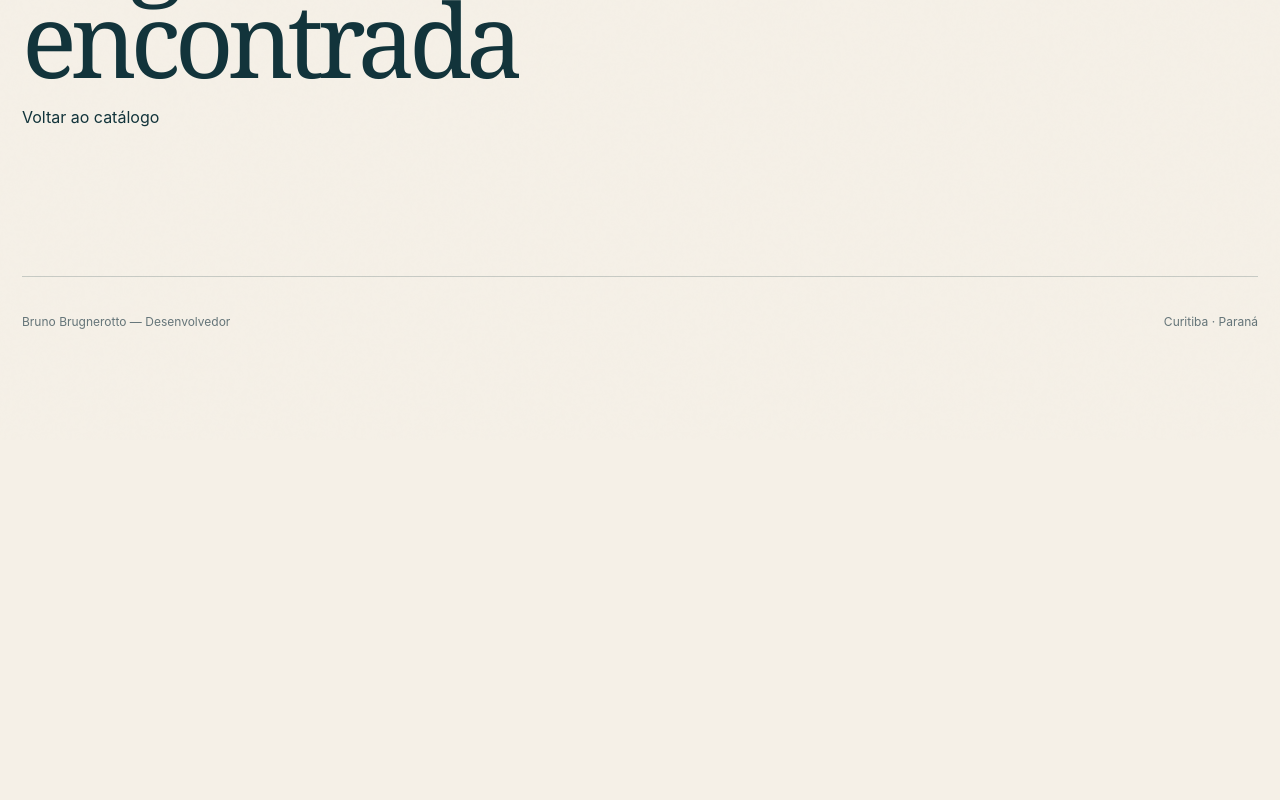
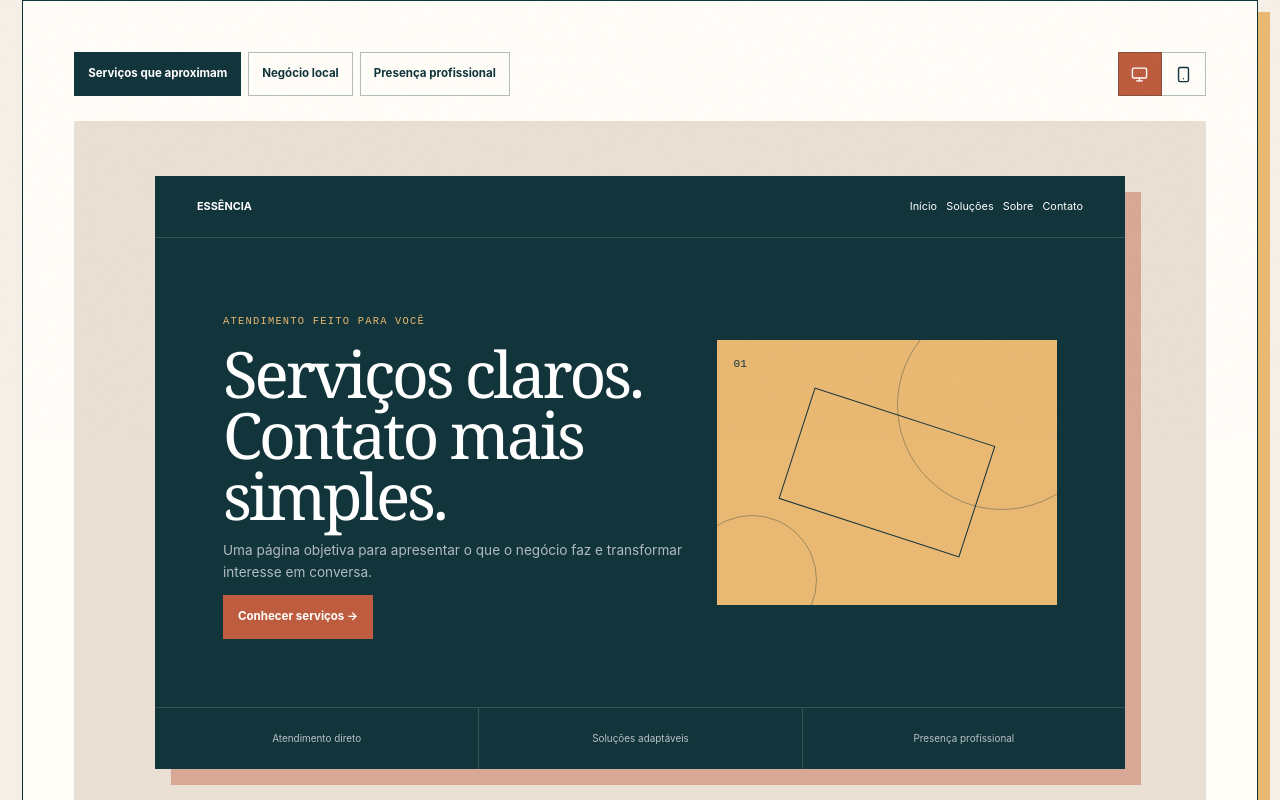
Before and after one commit to BrunoBrug/Catalogo, a React (Vite) app: page /demonstracoes/sites in a window 1280 px wide. Before the commit this address had no page. Shown: the part 360-1160 px from the top of the page. Before the commit the page ends 800 px from the top, so only its background shows below. Built offline with nearby package versions, Linux system fonts and the light colour scheme.

Commit message:
feat: add generic website gallery

```diff
--- a/src/App.tsx
+++ b/src/App.tsx
@@ -6,6 +6,7 @@ import { AgendaDemoPage } from '@/pages/AgendaDemoPage'
 import { WhatsAppDemoPage } from '@/pages/WhatsAppDemoPage'
 import { DashboardDemoPage } from '@/pages/DashboardDemoPage'
 import { ManagementDemoPage } from '@/pages/ManagementDemoPage'
+import { SitesDemoPage } from '@/pages/SitesDemoPage'
 
 export function App() {
   return (
@@ -16,6 +17,7 @@ export function App() {
         <Route path="demonstracoes/whatsapp" element={<WhatsAppDemoPage />} />
         <Route path="demonstracoes/dashboard" element={<DashboardDemoPage />} />
         <Route path="demonstracoes/gestao" element={<ManagementDemoPage />} />
+        <Route path="demonstracoes/sites" element={<SitesDemoPage />} />
         <Route path="*" element={<NotFoundPage />} />
       </Route>
     </Routes>
--- a/src/data/demoData.ts
+++ b/src/data/demoData.ts
@@ -90,3 +90,21 @@ export const serviceOrders: readonly ServiceOrder[] = [
   { id: 1042, customer: 'Carla', summary: 'Configuração do serviço', status: 'Em execução', value: 'R$ 1.240', history: ['Solicitação recebida', 'Orçamento aprovado', 'Execução iniciada'] },
   { id: 1041, customer: 'Lucas', summary: 'Entrega final', status: 'Pronta', value: 'R$ 960', history: ['Serviço concluído', 'Cliente avisado automaticamente'] },
 ]
+
+export type SiteConcept = 'services' | 'local' | 'professional'
+export type DeviceFrame = 'desktop' | 'mobile'
+
+export interface SiteConceptDefinition {
+  id: SiteConcept
+  tab: string
+  kicker: string
+  title: string
+  copy: string
+  action: string
+}
+
+export const siteConcepts: readonly SiteConceptDefinition[] = [
+  { id: 'services', tab: 'Serviços que aproximam', kicker: 'ATENDIMENTO FEITO PARA VOCÊ', title: 'Serviços claros. Contato mais simples.', copy: 'Uma página objetiva para apresentar o que o negócio faz e transformar interesse em conversa.', action: 'Conhecer serviços' },
+  { id: 'local', tab: 'Negócio local', kicker: 'PERTO DE QUEM IMPORTA', title: 'Um negócio local feito perto.', copy: 'Presença digital para ser encontrado, mostrar diferenciais e facilitar o primeiro contato.', action: 'Ver localização' },
+  { id: 'professional', tab: 'Presença profissional', kicker: 'EXPERIÊNCIA E CONFIANÇA', title: 'Clareza para apresentar seu trabalho.', copy: 'Conteúdo bem organizado para demonstrar experiência, soluções e próximos passos.', action: 'Solicitar contato' },
+]
--- /dev/null
+++ b/src/pages/SitesDemoPage.tsx
@@ -0,0 +1,43 @@
+import { useState } from 'react'
+import { Monitor, Smartphone } from 'lucide-react'
+import { DemoLayout } from '@/components/layout/DemoLayout'
+import { siteConcepts, type DeviceFrame, type SiteConcept } from '@/data/demoData'
+
+export function SitesDemoPage() {
+  const [conceptId, setConceptId] = useState<SiteConcept>('services')
+  const [device, setDevice] = useState<DeviceFrame>('desktop')
+  const concept = siteConcepts.find(({ id }) => id === conceptId)!
+
+  return (
+    <DemoLayout
+      eyebrow="Demo 05 · Presença digital"
+      title="Galeria de sites"
+      description="Três direções genéricas mostram como conteúdo, estilo e chamada podem assumir a personalidade de cada negócio."
+    >
+      <div className="site-gallery-toolbar">
+        <div className="site-gallery-tabs" role="tablist" aria-label="Conceitos de site">
+          {siteConcepts.map((item) => <button role="tab" aria-selected={item.id === conceptId} key={item.id} onClick={() => setConceptId(item.id)}>{item.tab}</button>)}
+        </div>
+        <div className="device-toggle">
+          <button className={device === 'desktop' ? 'is-active' : ''} type="button" aria-label="Visualizar em computador" onClick={() => setDevice('desktop')}><Monitor size={17} /></button>
+          <button className={device === 'mobile' ? 'is-active' : ''} type="button" aria-label="Visualizar em celular" onClick={() => setDevice('mobile')}><Smartphone size={17} /></button>
+        </div>
+      </div>
+      <div className="site-stage">
+        <article className={`site-frame is-${device} is-${concept.id}`} data-testid="site-frame" data-device={device}>
+          <nav><b>ESSÊNCIA</b><span>Início&nbsp;&nbsp; Soluções&nbsp;&nbsp; Sobre&nbsp;&nbsp; Contato</span><i>Menu</i></nav>
+          <main>
+            <div>
+              <small>{concept.kicker}</small>
+              <h2>{concept.title}</h2>
+              <p>{concept.copy}</p>
+              <button type="button">{concept.action} →</button>
+            </div>
+            <figure aria-label="Espaço visual da marca"><span>01</span><i /></figure>
+          </main>
+          <footer><span>Atendimento direto</span><span>Soluções adaptáveis</span><span>Presença profissional</span></footer>
+        </article>
+      </div>
+    </DemoLayout>
+  )
+}
--- a/src/styles/index.css
+++ b/src/styles/index.css
@@ -741,6 +741,214 @@ select {
   color: var(--copper);
 }
 
+.site-gallery-toolbar {
+  display: flex;
+  align-items: center;
+  justify-content: space-between;
+  gap: 18px;
+  margin-bottom: 25px;
+}
+
+.site-gallery-tabs {
+  display: flex;
+  flex-wrap: wrap;
+  gap: 7px;
+}
+
+.site-gallery-tabs button,
+.device-toggle button {
+  min-height: 44px;
+  padding-inline: 13px;
+  border: 1px solid rgba(18, 52, 59, 0.32);
+  background: transparent;
+  color: var(--ink);
+  cursor: pointer;
+  font-size: 0.72rem;
+  font-weight: 700;
+}
+
+.site-gallery-tabs button[aria-selected='true'] {
+  border-color: var(--ink);
+  background: var(--ink);
+  color: white;
+}
+
+.device-toggle {
+  display: flex;
+}
+
+.device-toggle button {
+  width: 44px;
+  display: grid;
+  place-items: center;
+  padding: 0;
+}
+
+.device-toggle button + button {
+  border-left: 0;
+}
+
+.device-toggle button.is-active {
+  background: var(--copper);
+  color: white;
+}
+
+.site-stage {
+  min-height: 600px;
+  display: grid;
+  place-items: center;
+  padding: clamp(18px, 5vw, 55px);
+  overflow: hidden;
+  background: var(--paper-secondary);
+}
+
+.site-frame {
+  width: 100%;
+  max-width: 970px;
+  min-height: 510px;
+  overflow: hidden;
+  background: var(--ink);
+  color: white;
+  box-shadow: 16px 16px 0 rgba(189, 92, 62, 0.42);
+  transition: width 350ms cubic-bezier(.22, 1, .36, 1), border-radius 350ms ease;
+}
+
+.site-frame.is-mobile {
+  width: min(100%, 340px);
+  min-height: 610px;
+  border: 7px solid white;
+  border-radius: 24px;
+}
+
+.site-frame nav {
+  min-height: 62px;
+  display: flex;
+  align-items: center;
+  justify-content: space-between;
+  padding-inline: clamp(18px, 4vw, 42px);
+  border-bottom: 1px solid rgba(255, 255, 255, 0.15);
+  font-size: 0.68rem;
+}
+
+.site-frame nav i {
+  display: none;
+  font-style: normal;
+}
+
+.site-frame main {
+  min-height: 385px;
+  display: grid;
+  grid-template-columns: 1.15fr 0.85fr;
+  align-items: center;
+  gap: 35px;
+  padding: clamp(28px, 6vw, 68px);
+}
+
+.site-frame main > div {
+  max-width: 540px;
+}
+
+.site-frame main small {
+  color: var(--copper-light);
+  font-family: 'Courier New', monospace;
+  font-size: 0.65rem;
+  letter-spacing: 0.12em;
+}
+
+.site-frame h2 {
+  margin: 14px 0;
+  font-family: Georgia, serif;
+  font-size: clamp(2.3rem, 5vw, 5rem);
+  font-weight: 500;
+  line-height: 0.95;
+  letter-spacing: -0.05em;
+}
+
+.site-frame p {
+  max-width: 470px;
+  color: rgba(255, 255, 255, 0.67);
+  font-size: 0.85rem;
+  line-height: 1.55;
+}
+
+.site-frame main button {
+  min-height: 44px;
+  margin-top: 12px;
+  padding-inline: 15px;
+  border: 0;
+  background: var(--copper);
+  color: white;
+  font-size: 0.72rem;
+  font-weight: 700;
+}
+
+.site-frame figure {
+  position: relative;
+  height: 265px;
+  margin: 0;
+  overflow: hidden;
+  background: var(--copper-light);
+}
+
+.site-frame figure::before,
+.site-frame figure::after {
+  content: '';
+  position: absolute;
+  border: 1px solid rgba(18, 52, 59, 0.35);
+  border-radius: 50%;
+}
+
+.site-frame figure::before { width: 210px; height: 210px; right: -50px; top: -40px; }
+.site-frame figure::after { width: 130px; height: 130px; left: -30px; bottom: -40px; }
+
+.site-frame figure span {
+  position: absolute;
+  top: 16px;
+  left: 16px;
+  color: var(--ink);
+  font-family: 'Courier New', monospace;
+  font-size: 0.7rem;
+}
+
+.site-frame figure i {
+  position: absolute;
+  inset: 28% 22%;
+  border: 1px solid var(--ink);
+  transform: rotate(18deg);
+}
+
+.site-frame footer {
+  min-height: 62px;
+  display: grid;
+  grid-template-columns: repeat(3, 1fr);
+  border-top: 1px solid rgba(255, 255, 255, 0.15);
+}
+
+.site-frame footer span {
+  display: grid;
+  place-items: center;
+  padding: 12px;
+  color: rgba(255, 255, 255, 0.7);
+  font-size: 0.62rem;
+  text-align: center;
+}
+
+.site-frame footer span + span {
+  border-left: 1px solid rgba(255, 255, 255, 0.15);
+}
+
+.site-frame.is-local { background: #294b45; }
+.site-frame.is-professional { background: #242d38; }
+
+.site-frame.is-mobile nav span { display: none; }
+.site-frame.is-mobile nav i { display: block; }
+.site-frame.is-mobile main { grid-template-columns: 1fr; align-content: start; gap: 24px; min-height: 470px; padding: 38px 24px; }
+.site-frame.is-mobile h2 { font-size: 2.7rem; }
+.site-frame.is-mobile figure { height: 150px; }
+.site-frame.is-mobile footer { grid-template-columns: 1fr; }
+.site-frame.is-mobile footer span { display: none; }
+.site-frame.is-mobile footer span:first-child { display: grid; }
+
 .phone-chat__choices button:hover {
   background: var(--copper);
   color: white;
@@ -1705,6 +1913,19 @@ select {
   .order-details__meta {
     grid-template-columns: 1fr;
   }
+
+  .site-gallery-toolbar {
+    align-items: stretch;
+    flex-direction: column;
+  }
+
+  .device-toggle {
+    align-self: flex-start;
+  }
+
+  .site-stage {
+    min-height: 620px;
+  }
 }
 
 @media (max-width: 480px) {
```
Also changed, not shown: 1 other file (tests, documents, lock files or other folders).
